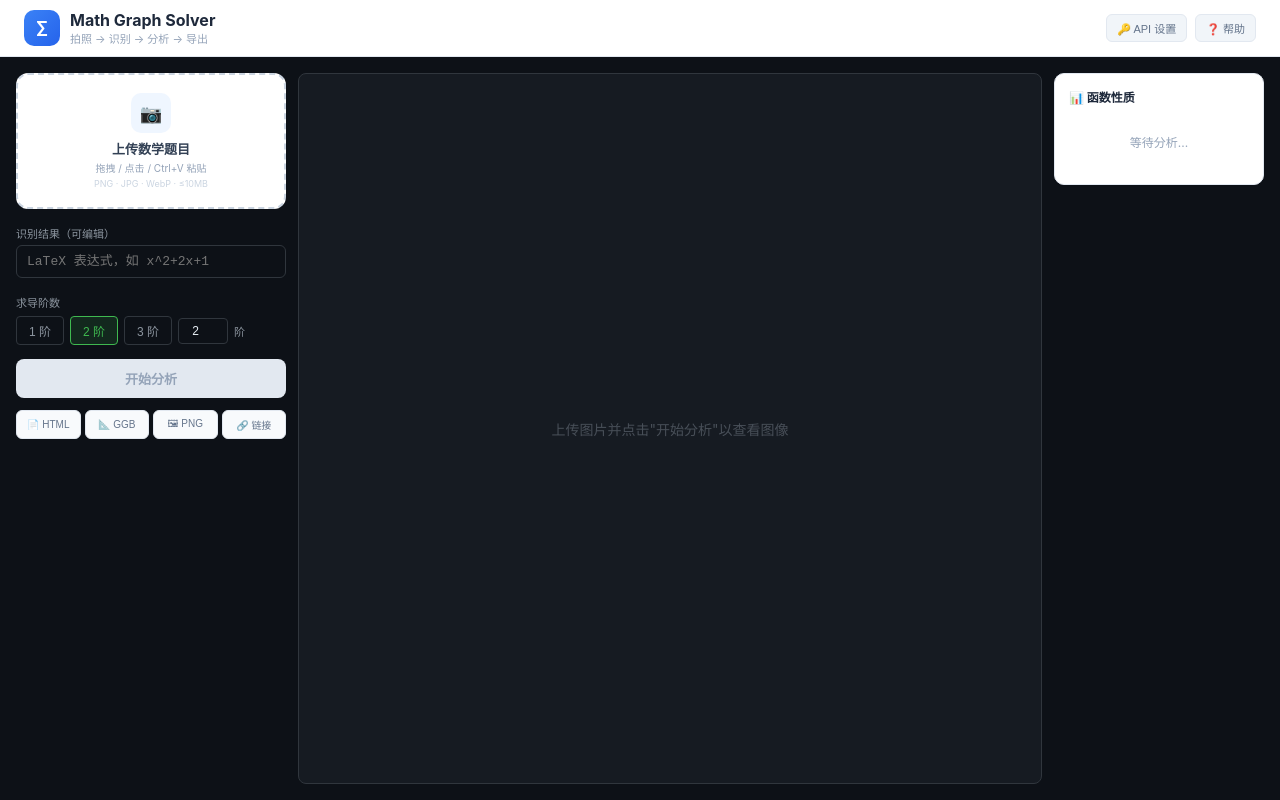
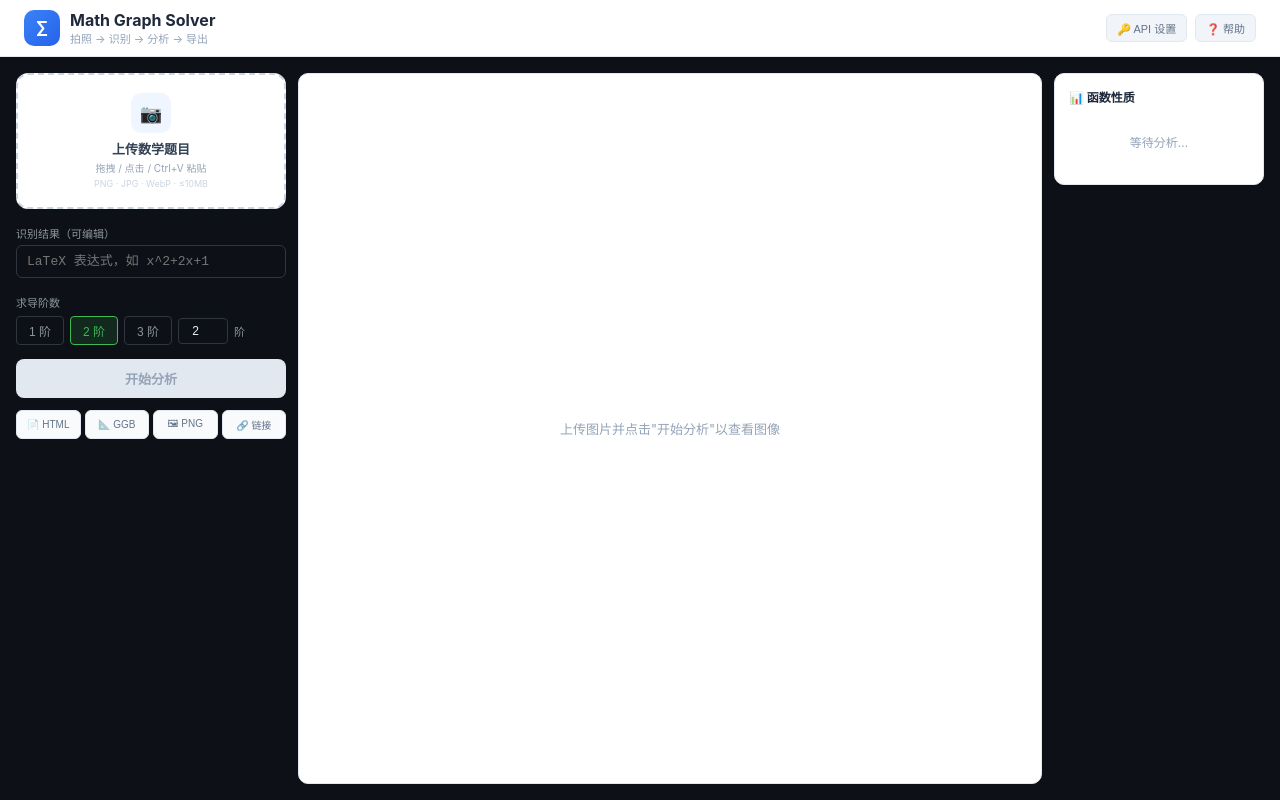
Before and after one commit to Sy1via-sys/miaomath-frontend, a React (Vite) app: page / in a window 1280 px wide. Built offline with nearby package versions, Linux system fonts and the light colour scheme.

Commit message:
feat: add adaptive canvas (function stack vs geometry single)

```diff
--- a/src/components/GraphPanel/GraphPanel.jsx
+++ b/src/components/GraphPanel/GraphPanel.jsx
@@ -1,31 +1,43 @@
 import GraphCanvas from "./GraphCanvas";
 
-export default function GraphPanel({ commands }) {
+export default function GraphPanel({ commands, isGeometry }) {
   if (!commands || commands.length === 0) {
     return (
       <div style={{
-        flex: 1,
-        display: "flex",
-        alignItems: "center",
-        justifyContent: "center",
-        color: "#484f58",
-        fontSize: "14px",
-        background: "#161b22",
-        borderRadius: "8px",
-        border: "1px solid #30363d",
+        flex: 1, display: "flex", alignItems: "center", justifyContent: "center",
+        color: "#94a3b8", fontSize: "13px", background: "#fff",
+        borderRadius: "10px", border: "1px solid #e2e8f0",
+        boxShadow: "0 1px 2px rgba(0,0,0,0.03)",
       }}>
         上传图片并点击"开始分析"以查看图像
       </div>
     );
   }
 
+  // Geometry mode: single large canvas
+  if (isGeometry) {
+    return (
+      <div style={{
+        flex: 1, background: "#fff", borderRadius: "10px",
+        border: "1px solid #e2e8f0", padding: "10px",
+        boxShadow: "0 1px 2px rgba(0,0,0,0.03)", display: "flex", flexDirection: "column",
+      }}>
+        <div style={{ marginBottom: "6px" }}>
+          <span style={{
+            background: "#ffedd5", color: "#c2410c",
+            padding: "2px 10px", borderRadius: "12px", fontSize: "10px", fontWeight: 700,
+          }}>📏 几何图形</span>
+        </div>
+        <GraphCanvas index={0} command={commands[0]} />
+      </div>
+    );
+  }
+
+  // Function mode: stacked canvases
   return (
     <div style={{
-      flex: 1,
-      display: "flex",
-      flexDirection: "column",
-      gap: "8px",
-      overflowY: "auto",
+      flex: 1, display: "flex", flexDirection: "column",
+      gap: "6px", overflowY: "auto",
     }}>
       {commands.map((cmd, i) => (
         <GraphCanvas key={i} index={i} command={cmd} />
```
